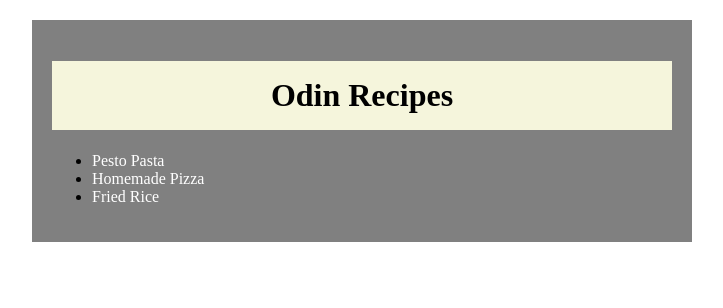
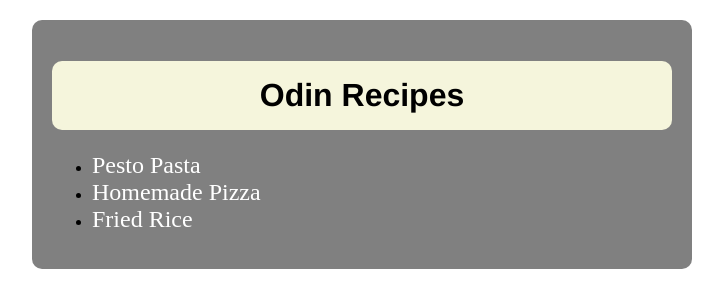
Before and after one commit to extrafriedonion/odin-recipes, a plain HTML site: page index.html in a window 1280 px wide. Shown: the whole page, without its empty margins (278-1001 px from the left). Drawn offline with Linux system fonts and the light colour scheme.

Commit message:
Changing The Fonts.
Changing the fonts for title and directory list.

```diff
--- a/style.css
+++ b/style.css
@@ -7,17 +7,21 @@ body {
     padding: 20px;
     margin: 20px;
     background-color: grey;
+    border-radius: 10px;
 }
 .title {
     background-color: beige;
     font-weight: bold;
     text-align: center;
     padding: 16px;
+    border-radius: 10px;
+    font-family: Helvetica, Arial, sans-serif;
 }
 .directory {
     font-weight:lighter;
     text-decoration: none;
     color: white;
+    font-size: x-large;
 }
 .homeButton {
     padding: 15px;
```
